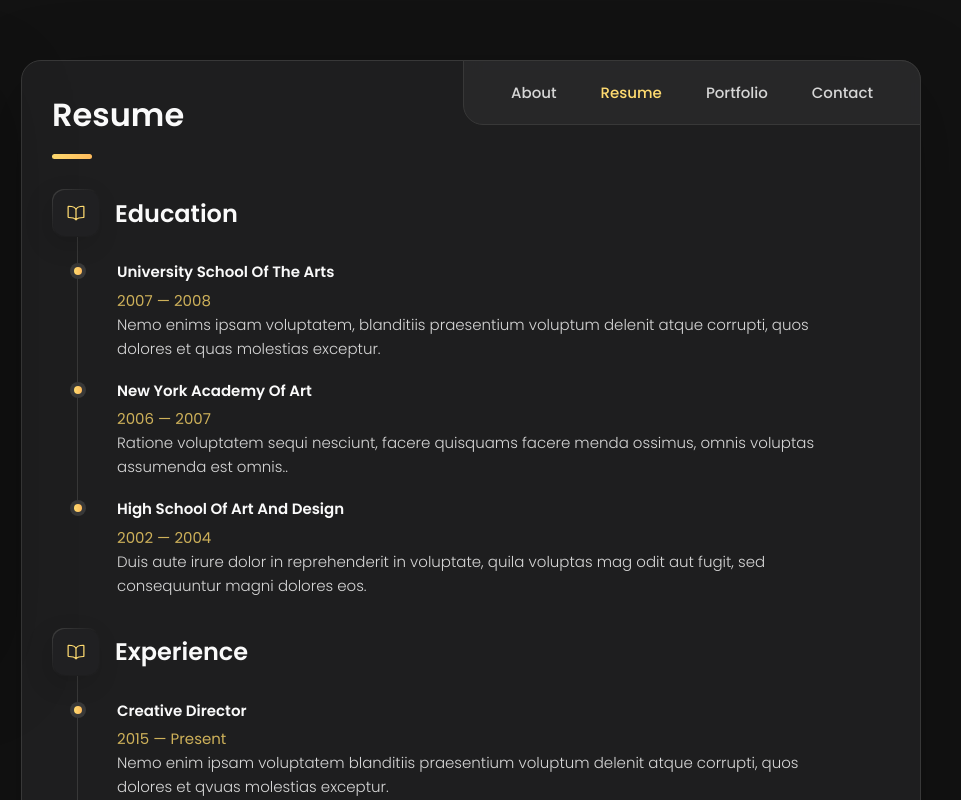
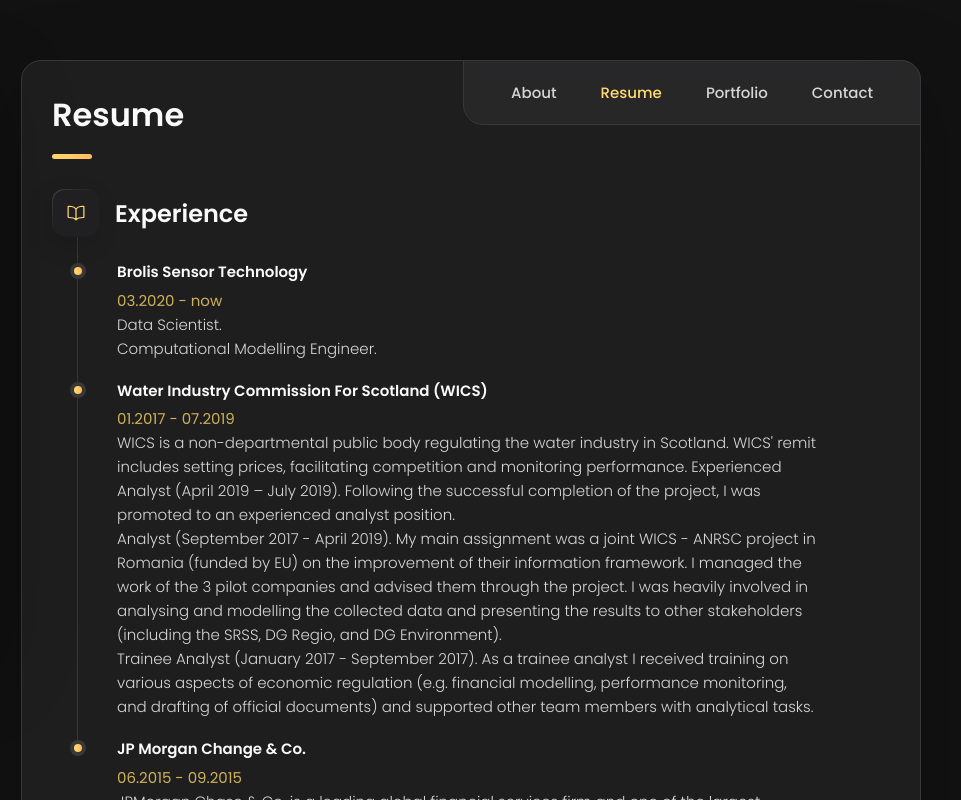
Before and after one commit to laima-andrejevaite/laima-andrejevaite.github.io, a plain HTML site: page index.html in a window 1280 px wide. Both pictures are taken after a click on the button "Resume". Shown: the top 800 px of the page, 319-1280 px from the left. Drawn offline with nearby package versions, Linux system fonts and the light colour scheme.

Commit message:
Inserted Work Experience

```diff
--- a/index.html
+++ b/index.html
@@ -488,48 +488,71 @@
               <ion-icon name="book-outline"></ion-icon>
             </div>
 
-            <h3 class="h3">Education</h3>
+            <h3 class="h3">Experience</h3>
           </div>
 
           <ol class="timeline-list">
 
             <li class="timeline-item">
 
-              <h4 class="h4 timeline-item-title">University school of the arts</h4>
+              <h4 class="h4 timeline-item-title">Brolis Sensor Technology</h4>
 
-              <span>2007 — 2008</span>
+              <span>03.2020 - now</span>
 
               <p class="timeline-text">
-                Nemo enims ipsam voluptatem, blanditiis praesentium voluptum delenit atque corrupti, quos dolores et
-                quas molestias
-                exceptur.
+                Data Scientist.
+              </p>
+
+              <p class="timeline-text">
+                Computational Modelling Engineer.
               </p>
 
             </li>
 
             <li class="timeline-item">
 
-              <h4 class="h4 timeline-item-title">New york academy of art</h4>
+              <h4 class="h4 timeline-item-title">Water Industry Commission for Scotland (WICS)</h4>
 
-              <span>2006 — 2007</span>
+              <span>01.2017 - 07.2019</span>
 
               <p class="timeline-text">
-                Ratione voluptatem sequi nesciunt, facere quisquams facere menda ossimus, omnis voluptas assumenda est
-                omnis..
+                WICS is a non-departmental public body regulating the water industry in Scotland.
+                WICS' remit includes setting prices, facilitating competition and monitoring performance.
+                Experienced Analyst (April 2019 – July 2019).
+                Following the successful completion of the project, I was promoted to an experienced analyst position.
               </p>
+
+              <p class="timeline-text">
+                Analyst (September 2017 - April 2019). My main assignment was a joint WICS - ANRSC project in Romania
+                (funded by EU) on the improvement of their information framework. I managed the work of the 3 pilot companies
+                and advised them through the project. I was heavily involved in analysing and modelling the collected data and
+                presenting the results to other stakeholders (including the SRSS, DG Regio, and DG Environment).
+              </p>
+
+              <p class="timeline-text">
+                Trainee Analyst (January 2017 - September 2017). As a trainee analyst I received training on various aspects
+                of economic regulation (e.g. financial modelling, performance monitoring, and drafting of official documents)
+                and supported other team members with analytical tasks.
+              </p>
+
+            </p>
+
+
 
             </li>
 
             <li class="timeline-item">
 
-              <h4 class="h4 timeline-item-title">High school of art and design</h4>
+              <h4 class="h4 timeline-item-title">JP Morgan Change & Co.</h4>
 
-              <span>2002 — 2004</span>
+              <span>06.2015 - 09.2015</span>
 
               <p class="timeline-text">
-                Duis aute irure dolor in reprehenderit in voluptate, quila voluptas mag odit aut fugit, sed consequuntur
-                magni dolores
-                eos.
+                JPMorgan Chase & Co. is a leading global financial services firm and one of the largest banking institutions
+                in the United States, with operations worldwide.
+                Summer Intern. Through this internship I have learnt to review annual statements of investment funds and I
+                assisted my manager with various tasks on a day to day basis. In addition, I received training on transferable
+                skills (communication, public speaking and etc).
               </p>
 
             </li>
@@ -545,7 +568,7 @@
               <ion-icon name="book-outline"></ion-icon>
             </div>
 
-            <h3 class="h3">Experience</h3>
+            <h3 class="h3">Education</h3>
           </div>
 
           <ol class="timeline-list">
```
